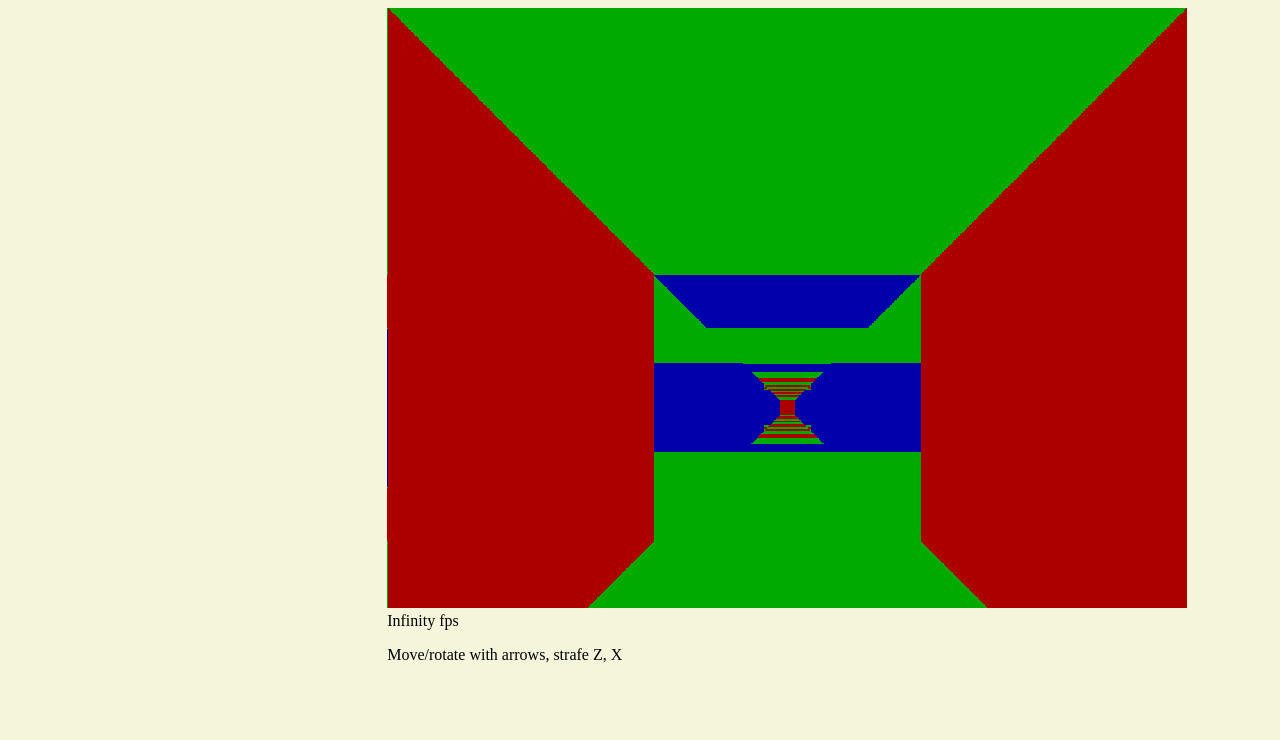
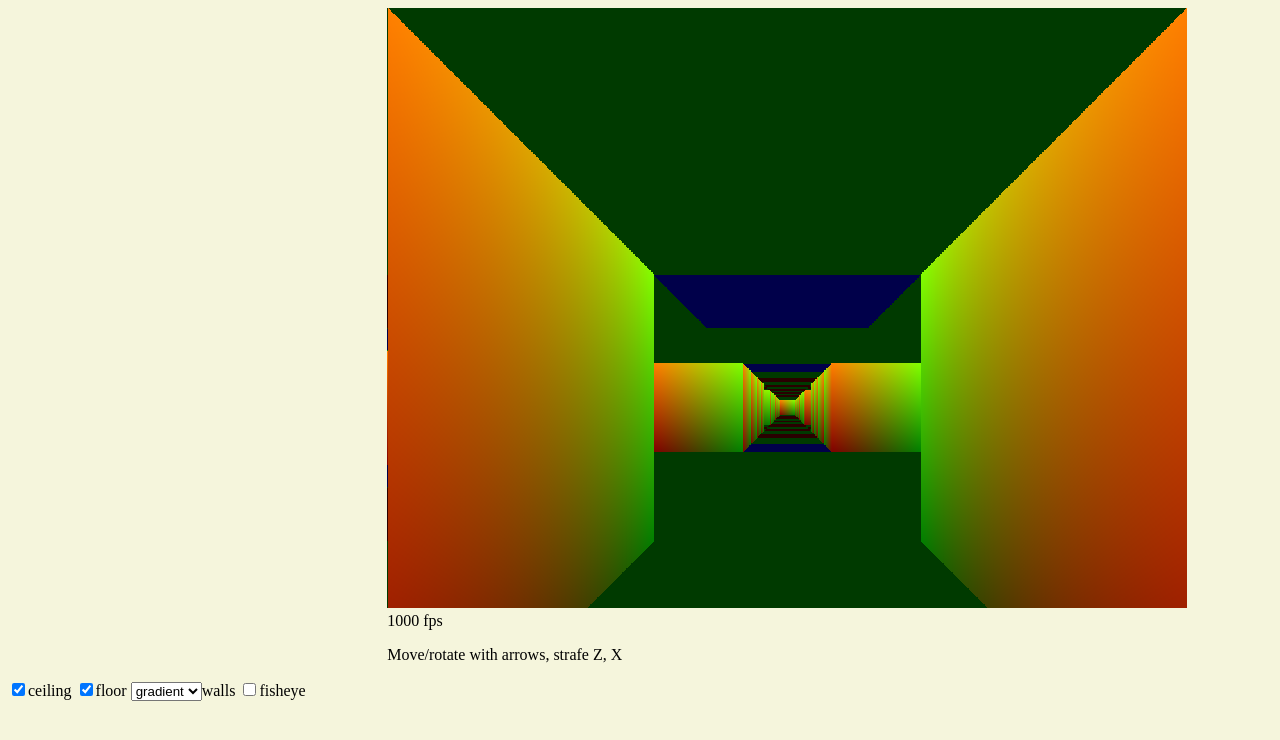
Before and after one commit to agend07/canvaswolf, a plain HTML site: page index.html in a window 1280 px wide. Drawn offline with Linux system fonts and the light colour scheme; animation ran at ten frames a second.

Commit message:
textures, settings, fisheye

```diff
--- a/index.html
+++ b/index.html
@@ -19,6 +19,26 @@
         <div class="centered">
             <p>Move/rotate with arrows, strafe Z, X</p>
         </div>
+
+        <div>
+            <img id='texture' src="t64.gif" style="display:none;">
+        </div>
+
+        <div id="settings">
+            <label><input type="checkbox" id="ceiling" checked>ceiling</label>
+            <label><input type="checkbox" id="floor" checked>floor</label>
+
+            <label>
+                <select id='wall'>
+                    <option value="plain">plain</option>
+                    <option value="gradient" selected>gradient</option>
+                    <option value="texture">texture</option>
+                </select>walls
+            </label>
+
+            <label><input type="checkbox" id="fisheye">fisheye</label>
+            <br>
+        </div>
     </body>
 </html>
 
--- a/main.js
+++ b/main.js
@@ -1,6 +1,6 @@
 // Generated by CoffeeScript 2.3.0
 (function() {
-  var Hero, Hit, Line, Point, Wall, buf8, canvasHeight, canvasWidth, cast, ctx, data, dec, draw, fpsSpan, hero, imageData, keys, pcast, project, render, round3, run, sizeX, world;
+  var Hero, Hit, Line, Point, Wall, buf8, canvasHeight, canvasWidth, cast, clear, ctx, data, dec, draw, drawGradient, drawTexture, fps, fpsSpan, getDecimal, getTextureColor, hero, imageData, initialFrame, keys, loadTexture, pcast, project, render, round3, run, settings, sizeX, textureCanvas, textureCanvasHeight, textureCanvasWidth, textureData, world;
 
   sizeX = 45;
 
@@ -15,6 +15,8 @@
   buf8 = null;
 
   imageData = null;
+
+  initialFrame = true;
 
   world = {
     ceiling: '111111111111111111111111111111111111111111111\n122223223232232111111111111111222232232322321\n122222221111232111111111111111222222211112321\n122221221232323232323232323232222212212323231\n122222221111232111111111111111222222211112321\n122223223232232111111111111111222232232322321\n111111111111111111111111111111111111111111111'.replace(/\s/g, ''),
@@ -45,6 +47,17 @@
   round3 = function(n) {
     return Math.round(n * 1000) / 1000;
   };
+
+  window.refresh = function() {
+    console.log('here');
+    return initialFrame = true;
+  };
+
+  settings = document.getElementById('settings');
+
+  settings.addEventListener('change', function() {
+    return initialFrame = true;
+  });
 
   Point = class Point {
     constructor(x1 = 0, y1 = 0) {
@@ -124,8 +137,8 @@
   };
 
   Line = class Line {
-    constructor(a = new Point(), b1 = new Point()) {
-      this.a = a;
+    constructor(a1 = new Point(), b1 = new Point()) {
+      this.a = a1;
       this.b = b1;
     }
 
@@ -230,6 +243,9 @@
       if (hero.velocity.mag() > hero.speed) {
         hero.velocity = hero.velocity.unt().mul(hero.speed);
       }
+      if (hero.velocity.mag() < 0.005) {
+        hero.velocity = new Point(0, 0);
+      }
       hero.where = hero.where.add(hero.velocity);
       if (hero.where.tile(world.walling)) {
         hero.velocity = new Point(0, 0);
@@ -242,38 +258,105 @@
 
   hero = new Hero(new Line(new Point(1, -1), new Point(1, 1)), new Point(3.5, 3.5), new Point(0, 0), 0.1, 0.01, 0); // fov // where // velocity // speed // acceleration // theta
 
+  fps = 0;
+
+  setInterval((function() {
+    return fpsSpan.innerHTML = round3(fps);
+  }), 200);
+
+  getDecimal = function(point) {
+    var decX;
+    decX = dec(point.x);
+    if (decX > 0) {
+      return decX;
+    }
+    return dec(point.y);
+  };
+
   render = function(start) {
-    var camera, column, corrected, fps, hit, i, j, k, l, ray, ref, ref1, ref2, ref3, ref4, ref5, tile, trace, wall, x, y;
+    var camera, column, corrected, height, hit, i, j, k, l, lastTheta, lastWhere, ms, ray, ref, ref1, ref2, ref3, ref4, ref5, sel, stop, tile, trace, uCord, vCord, wall, x, y;
+    lastWhere = hero.where;
+    lastTheta = hero.theta;
     hero.spin();
     hero.move();
+    if (lastTheta !== hero.theta || lastWhere.x !== hero.where.x || lastWhere.y !== hero.where.y || initialFrame) {
+      initialFrame = false;
       camera = hero.fov.rotate(hero.theta);
+      clear();
       for (x = i = 0, ref = canvasWidth; (0 <= ref ? i < ref : i > ref); x = 0 <= ref ? ++i : --i) {
         column = camera.lerp(x / canvasWidth);
         hit = cast(hero.where, column, world.walling);
+        uCord = getDecimal(hit.where);
         ray = hit.where.sub(hero.where);
         corrected = ray.turn(-hero.theta);
+        if (document.getElementById("fisheye").checked) {
+          corrected = corrected.add(new Point(1, 0));
+        }
         wall = project(canvasWidth, hero.fov, corrected);
         trace = new Line(hero.where, hit.where);
         // ceiling
+        if (document.getElementById("ceiling").checked) {
           for (y = j = 0, ref1 = wall.top; (0 <= ref1 ? j < ref1 : j > ref1); y = 0 <= ref1 ? ++j : --j) {
             tile = trace.lerp(-pcast(wall.size, canvasWidth, y + 0)).tile(world.ceiling);
             draw(x, y, tile);
           }
+        }
+        height = wall.bot - wall.top;
 // wall
         for (y = k = ref2 = wall.top, ref3 = wall.bot; (ref2 <= ref3 ? k < ref3 : k > ref3); y = ref2 <= ref3 ? ++k : --k) {
+          vCord = (wall.bot - y) / height;
           draw(x, y, hit.tile);
+          sel = document.getElementById('wall');
+          switch (document.getElementById('wall').selectedIndex) {
+            case 0:
+              draw(x, y, hit.tile);
+              break;
+            case 1:
+              drawGradient(x, y, hit.Tile, uCord, vCord);
+              break;
+            case 2:
+              drawTexture(x, y, hit.Tile, uCord, vCord);
+          }
         }
         // flooring
+        if (document.getElementById("floor").checked) {
           for (y = l = ref4 = wall.bot, ref5 = canvasWidth; (ref4 <= ref5 ? l < ref5 : l > ref5); y = ref4 <= ref5 ? ++l : --l) {
             tile = trace.lerp(pcast(wall.size, canvasWidth, y + 1)).tile(world.floring);
             draw(x, y, tile);
           }
         }
+      }
       imageData.data.set(buf8);
       ctx.putImageData(imageData, 0, 0);
-    fps = 1000 / (performance.now() - start);
-    fpsSpan.innerHTML = round3(fps);
+    }
+    stop = performance.now();
+    ms = stop - start;
+    if (ms < 1) {
+      ms = 1;
+    }
+    fps = 1000 / ms;
     return requestAnimationFrame(render);
+  };
+
+  textureCanvas = null;
+
+  textureCanvasWidth = null;
+
+  textureCanvasHeight = null;
+
+  textureData = null;
+
+  loadTexture = function() {
+    var img, tCtx, tmp;
+    img = document.getElementById('texture');
+    textureCanvas = document.createElement('canvas');
+    textureCanvas.width = textureCanvasWidth = img.width;
+    textureCanvas.height = textureCanvasHeight = img.height;
+    tCtx = textureCanvas.getContext('2d');
+    tCtx.drawImage(img, 0, 0, img.width, img.height);
+    tmp = tCtx.getImageData(0, 0, textureCanvasWidth, textureCanvasWidth);
+    textureData = Uint32Array.from(tmp.data);
+    return window.cos = textureData;
   };
 
   draw = function(x, y, tile) {
@@ -281,12 +364,53 @@
     idx = y * canvasWidth + x;
     switch (tile) {
       case 1:
-        return data[idx] = 0xFFAA0000;
+        return data[idx] = 0xFF4A0000;
       case 2:
-        return data[idx] = 0xFF00AA00;
+        return data[idx] = 0xFF003A00;
       case 3:
-        return data[idx] = 0xFF0000AA;
+        return data[idx] = 0xFF00002a;
     }
+  };
+
+  drawTexture = function(x, y, tile, uCord, vCord) {
+    var a, b, color, g, idx, r;
+    [r, g, b, a] = getTextureColor(uCord, vCord);
+    color = 0xFF000000;
+    color = color | (b << 16);
+    color = color | (g << 8);
+    color = color | r;
+    idx = y * canvasWidth + x;
+    return data[idx] = color;
+  };
+
+  getTextureColor = function(u, v) {
+    var idx, raw, x, y;
+    x = Math.trunc(u * textureCanvasWidth);
+    y = Math.trunc((1 - v) * textureCanvasHeight);
+    idx = (y * textureCanvasWidth + x) * 4;
+    raw = textureData.slice(idx, idx + 4);
+    return raw;
+  };
+
+  drawGradient = function(x, y, tile, uCord, vCord) {
+    var blue, color, green, idx, red;
+    red = (1 - uCord + vCord) * 128;
+    green = (uCord + vCord) * 128;
+    blue = 128;
+    color = 0xFF000000;
+    color = color | red;
+    color = color | (green << 8);
+    idx = y * canvasWidth + x;
+    return data[idx] = color;
+  };
+
+  clear = function() {
+    var i, idx, ref, results;
+    results = [];
+    for (idx = i = 0, ref = canvasHeight * canvasWidth; (0 <= ref ? i < ref : i > ref); idx = 0 <= ref ? ++i : --i) {
+      results.push(data[idx] = 0xFFAAFFAA);
+    }
+    return results;
   };
 
   run = function() {
@@ -299,6 +423,7 @@
     buf = new ArrayBuffer(imageData.data.length);
     buf8 = new Uint8ClampedArray(buf);
     data = new Uint32Array(buf);
+    loadTexture();
     return requestAnimationFrame(render);
   };
 
```
Also changed, not shown: t64.gif (added), 1 other file. Lines whose indentation alone changed are shown as unchanged.
